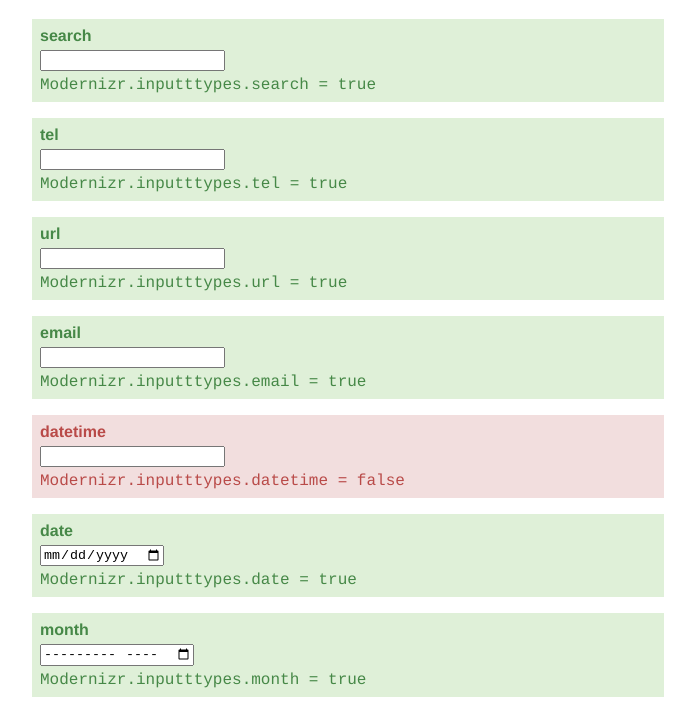
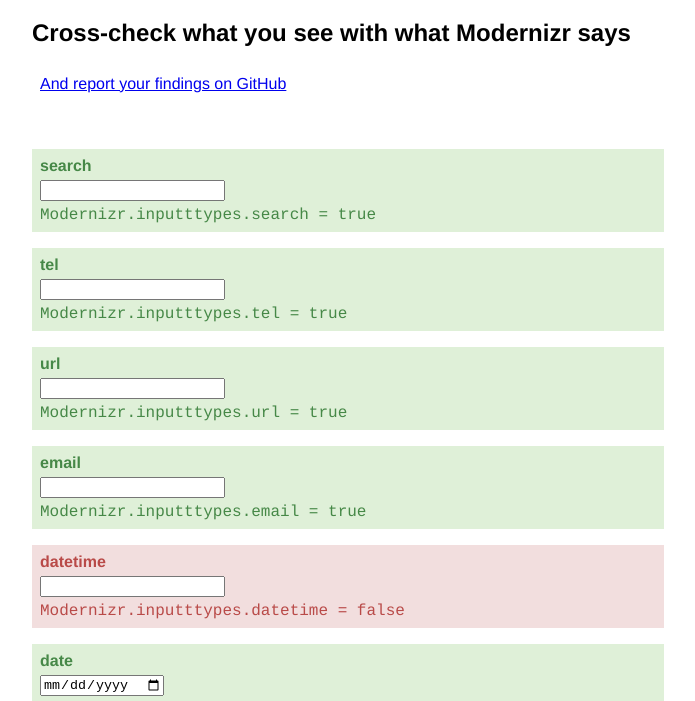
Before and after one commit to tessalt/Modernizr-Browser-Lie-Detector, a plain HTML site: page index.html in a window 1280 px wide. Shown: the part 61-762 px from the top of the page, without its empty margins (292-987 px from the left). Drawn offline with nearby package versions, Linux system fonts and the light colour scheme.

Commit message:
updated readme

```diff
--- a/index.html
+++ b/index.html
@@ -2,7 +2,8 @@
 <html class="no-js" lang="en">
 <head>
   <meta charset="utf-8">
-  <title>Hello Modernizr</title>
+  <meta name="viewport" content="width=device-width, initial-scale=1.0">
+  <title>Browser Lie Detector with Modernizr</title>
   <link rel="stylesheet" type="text/css" href="style.css" />
   <script type="text/javascript" src="https://ajax.googleapis.com/ajax/libs/jquery/1.7.2/jquery.min.js"></script>
   <script src="modernizr.js"></script>
@@ -11,6 +12,9 @@
 <body>
 <div class="container">
 <h1>Browser Lie Detector</h1>
+<h2>Cross-check what you see with what Modernizr says</h2>
+<p><a href="https://github.com/tessa-lt/Modernizr-Browser-Lie-Detector">And report your findings on GitHub</a></p>
+<p>
 <p id="search">
   <label>search <span></span></label>
   <input type="search">
```
Also changed, not shown: 1 other file.
